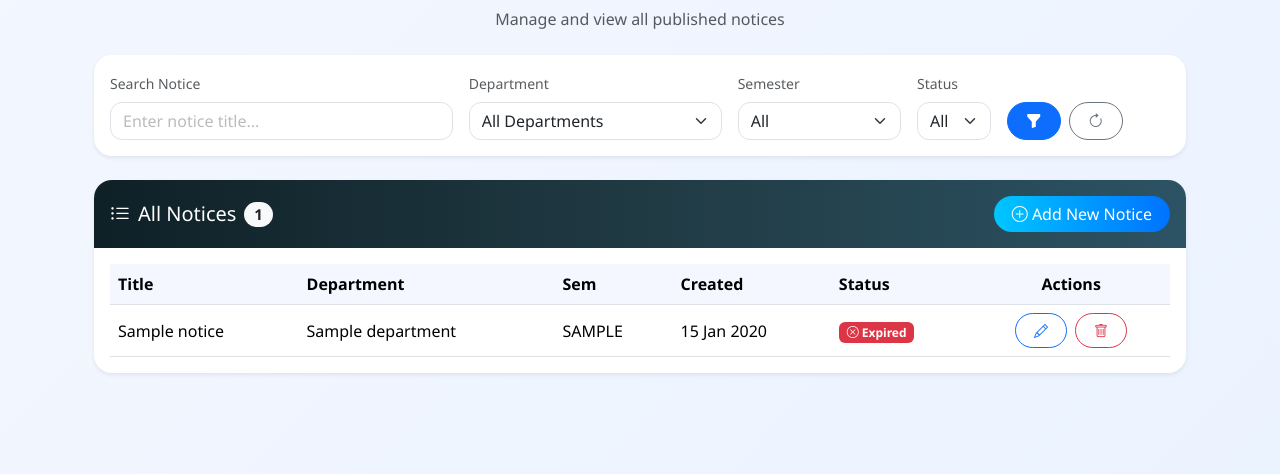
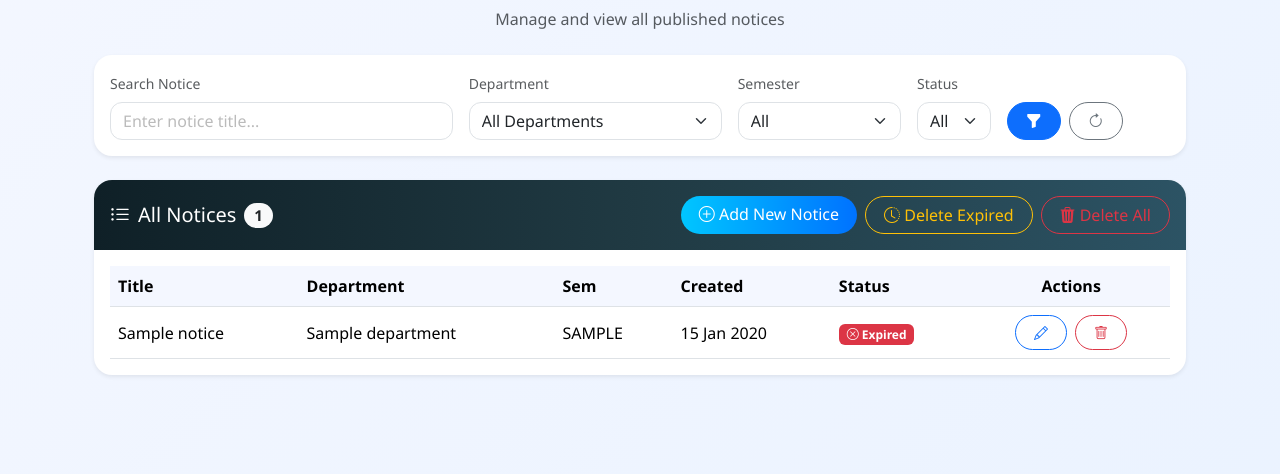
Before and after one commit to Kartikluhar/E-notice_board, a Django app: page /notice_list/ in a window 1280 px wide. Shown: the part 185-659 px from the top of the page. Run offline with Django 5.2, Linux system fonts and the light colour scheme; a user stored in the database is signed in; tables that the repository leaves empty hold one stand-in row (values such as "Sample post").

Commit message:
everything done

```diff
--- a/student_dashboard/noticeapp/templates/department/department_list.html
+++ b/student_dashboard/noticeapp/templates/department/department_list.html
@@ -27,6 +27,10 @@
       <!-- Top Buttons -->
       <div class="d-flex justify-content-center gap-3 mb-4">
         <a href="{% url 'add_department' %}" class="btn btn-gradient"><i class="bi bi-plus-circle"></i> Add New Department</a>
+
+        {% if departments %}
+          <a href="{% url 'delete_all_departments' %}" class="btn btn-outline-danger" onclick="return confirm('This will delete ALL departments. Are you sure?')"><i class="bi bi-trash3-fill"></i> Delete All</a>
+        {% endif %}
       </div>
 
       <!-- Department Table Card -->
--- a/student_dashboard/noticeapp/templates/notice/notice_list.html
+++ b/student_dashboard/noticeapp/templates/notice/notice_list.html
@@ -103,10 +103,34 @@
       </span>
     </h5>
 
-    <a href="{% url 'add_notice' %}"
-   class="btn btn-gradient w-md-auto text-center">
-      <i class="bi bi-plus-circle"></i> Add New Notice
+    <div class="d-flex flex-wrap gap-2">
+
+  <a href="{% url 'add_notice' %}"
+     class="btn btn-gradient">
+    <i class="bi bi-plus-circle"></i> Add New Notice
+  </a>
+
+  {% if lengths.notice_len > 0 %}
+
+    <!-- Delete Expired -->
+    <a href="{% url 'delete_expired_notices' %}"
+       class="btn btn-outline-warning"
+       onclick="return confirm('Are you sure you want to delete all expired notices?')">
+      <i class="bi bi-clock-history"></i> Delete Expired
     </a>
+
+    <!-- Delete All -->
+    <a href="{% url 'delete_all_notices' %}"
+       class="btn btn-outline-danger"
+       onclick="return confirm('This will delete ALL notices. Are you sure?')">
+      <i class="bi bi-trash3-fill"></i> Delete All
+    </a>
+
+  {% endif %}
+
+</div>
+
+
   </div>
 
   <!-- Table -->
--- a/student_dashboard/noticeapp/urls.py
+++ b/student_dashboard/noticeapp/urls.py
@@ -3,32 +3,42 @@ from . import views
 
 urlpatterns = [
     path('admin-login/', views.admin_login, name='admin_login'),
-    path('admin-logout/',views.admin_logout, name='admin_logout'),
+    path('admin-logout/', views.admin_logout, name='admin_logout'),
     path('admin-dboard/', views.admin_dboard, name='admin_dboard'),
     path('add-admin/', views.add_admin, name='add_admin'),
-    path('admin-list/',views.admin_list, name='admin_list'),
+    path('admin-list/', views.admin_list, name='admin_list'),
     path('edit-admin/<int:pk>/', views.edit_admin, name='edit_admin'),
-    path('delete-admin/<int:pk>',views.delete_admin, name='delete_admin'),
+    path('delete-admin/<int:pk>', views.delete_admin, name='delete_admin'),
     path('admin-profile/', views.admin_profile, name='admin_profile'),
 
     path('add-department/', views.add_department, name='add_department'),
     path('department-list/', views.department_list, name='department_list'),
-    path('delete-department/<int:pk>/', views.delete_department, name='delete_department'),
-    path('update-department/<int:pk>/', views.update_department, name='update_department'),
+    path('delete-department/<int:pk>/',
+         views.delete_department, name='delete_department'),
+    path('update-department/<int:pk>/',
+         views.update_department, name='update_department'),
+    path('delete-all-departments/', views.delete_all_departments,
+         name='delete_all_departments'),
 
     path('add-notice/', views.add_notice, name='add_notice'),
     path('notice_list/', views.notice_list, name='notice_list'),
     path('delete-notice/<int:pk>/', views.delete_notice, name='delete_notice'),
     path('update-notice/<int:pk>/', views.update_notice, name='update_notice'),
+    path('delete-all-notices/', views.delete_all_notices,
+         name='delete_all_notices'),
+    path('delete-expired-notices/', views.delete_expired_notices,
+         name='delete_expired_notices'),
 
     path('add-student/', views.add_student, name='add_student'),
     path('update-student/<int:pk>/', views.update_student, name='update_student'),
     path('delete-student/<int:pk>/', views.delete_student, name='delete_student'),
+    path('delete-all-students/', views.delete_all_students,
+         name='delete_all_students'),
 
     path('', views.student_dboard, name='student_dboard'),
     path('student-list/', views.student_list, name='student_list'),
-    path('student-profile/',views.student_profile, name='student_profile'),
-    path('student-login/',views.student_login, name='student_login'),
-    path('student-logout/',views.student_logout, name='student_logout'),
-    path('notice-detail/<int:pk>',views.student_detail, name='notice_detail')
+    path('student-profile/', views.student_profile, name='student_profile'),
+    path('student-login/', views.student_login, name='student_login'),
+    path('student-logout/', views.student_logout, name='student_logout'),
+    path('notice-detail/<int:pk>', views.student_detail, name='notice_detail')
 ]
--- a/student_dashboard/noticeapp/views.py
+++ b/student_dashboard/noticeapp/views.py
@@ -307,6 +307,12 @@ def update_department(request, pk):
         'department': department
     })
 
+@login_required(login_url='admin_login')
+def delete_all_departments(request):
+    Department.objects.all().delete()
+    messages.success(request, "All departments deleted successfully!")
+    return redirect('department_list')
+
 # ====================================================================================
 # create update delete notice
 # ====================================================================================
@@ -466,6 +472,18 @@ def delete_notice(request, pk):
         print(e)
         messages.error(request, "Something went wrong! Can't delete Notice")
 
+    return redirect('notice_list')
+
+@login_required(login_url='admin_login')
+def delete_all_notices(request):
+    Notice.objects.all().delete()
+    messages.success(request, "All notices deleted successfully!")
+    return redirect('notice_list')
+
+@login_required(login_url='admin_login')
+def delete_expired_notices(request):
+    Notice.objects.filter(expired_date__lte=timezone.now()).delete()
+    messages.success(request, "All expired notices deleted successfully!")
     return redirect('notice_list')
 
 
@@ -794,6 +812,12 @@ def delete_student(request, pk):
 
     return redirect('student_list')
 
+@login_required(login_url='admin_login')
+def delete_all_students(request):
+    Students.objects.all().delete()
+    messages.success(request, "All students deleted successfully!")
+    return redirect('student_list')
+
 
 @login_required(login_url='admin_login')
 def student_list(request):
```
Also changed, not shown: student_dashboard/noticeapp/templates/admin/admin_list_student.html (+19 -5 lines).
